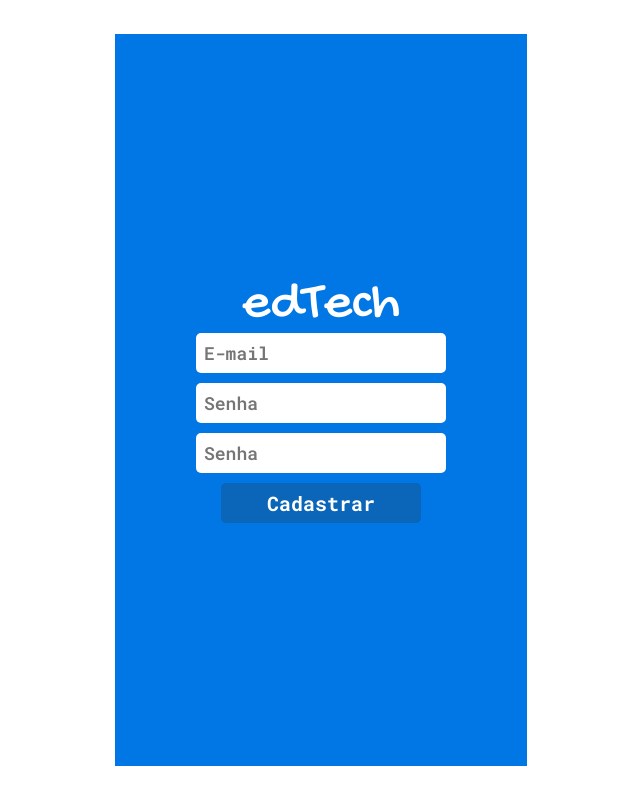
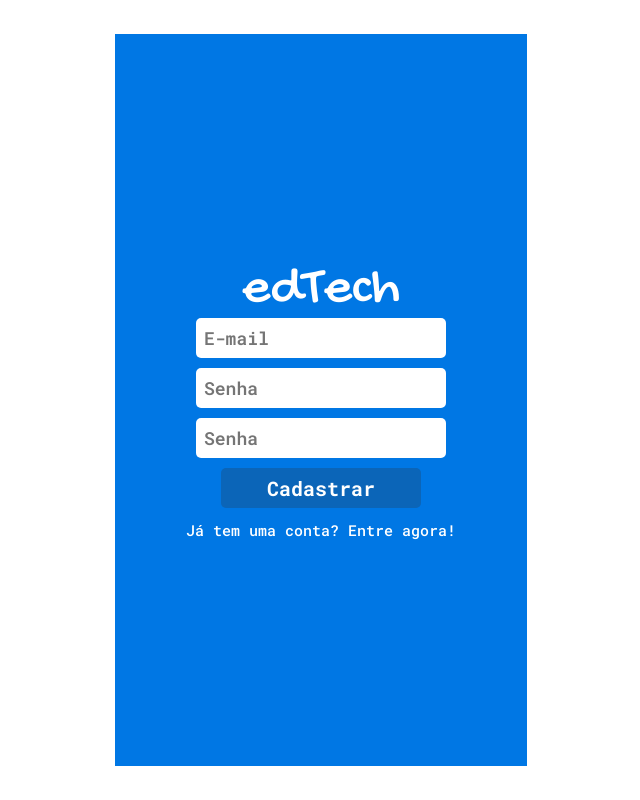
Before and after one commit to rosousa/edtech-front, a React (Create React App) app: page /sign-up in a window 1280 px wide. Shown: the whole page, without its empty margins (319-959 px from the left). Built offline with nearby package versions, Linux system fonts and the light colour scheme.

Commit message:
feat: sign-in and sign-up functionality

```diff
--- a/package.json
+++ b/package.json
@@ -6,6 +6,7 @@
     "@testing-library/jest-dom": "^5.16.5",
     "@testing-library/react": "^13.4.0",
     "@testing-library/user-event": "^13.5.0",
+    "axios": "^0.27.2",
     "react": "^18.2.0",
     "react-dom": "^18.2.0",
     "react-router-dom": "^6.4.0",
--- a/src/components/App.js
+++ b/src/components/App.js
@@ -1,16 +1,22 @@
+import { useState } from "react";
 import { BrowserRouter, Routes, Route } from "react-router-dom";
 import GlobalStyle from "../styles/GlobalStyle";
+import Token from "../contexts/UserToken";
 import SignIn from "./Authentication/SignIn";
 import SignUp from "./Authentication/SignUp";
 
 function App() {
+  const [token, setToken] = useState("");
+
   return (
     <BrowserRouter>
-      <GlobalStyle />
-      <Routes>
-        <Route path="/sign-in" element={<SignIn />} />
-        <Route path="/sign-up" element={<SignUp />} />
-      </Routes>
+      <Token.Provider value={{ token, setToken }}>
+        <GlobalStyle />
+        <Routes>
+          <Route path="/sign-in" element={<SignIn />} />
+          <Route path="/sign-up" element={<SignUp />} />
+        </Routes>
+      </Token.Provider>
     </BrowserRouter>
   );
 }
--- a/src/components/Authentication/SignIn.js
+++ b/src/components/Authentication/SignIn.js
@@ -1,19 +1,34 @@
 import Wrapper from "../../styles/Wrapper";
+import { useState, useContext } from "react";
+import { useNavigate } from "react-router-dom";
 import {
   Content,
   Title,
   Form,
   Input,
   Button,
+  Option,
 } from "../../styles/AuthenticationStyle";
-import { useState } from "react";
+import * as Request from "../../services/requests";
+import Token from "../../contexts/UserToken";
 
 function SignIn() {
   const [credentials, setCredentials] = useState({});
 
+  const { setToken } = useContext(Token);
+
+  const navigate = useNavigate();
+
   function handleForm(e) {
     e.preventDefault();
-    console.log(credentials);
+    Request.signIn(credentials)
+      .then((res) => {
+        const token = res.data.token;
+        setToken(token);
+      })
+      .catch(() => {
+        alert("Usuário e/ou senha inválidos");
+      });
   }
 
   return (
@@ -39,6 +54,9 @@ function SignIn() {
           />
           <Button>Entrar</Button>
         </Form>
+        <Option onClick={() => navigate("/sign-up")}>
+          Primeira vez? Cadastre-se!
+        </Option>
       </Content>
     </Wrapper>
   );
--- a/src/components/Authentication/SignUp.js
+++ b/src/components/Authentication/SignUp.js
@@ -1,18 +1,35 @@
 import Wrapper from "../../styles/Wrapper";
+import { useState } from "react";
+import { useNavigate } from "react-router-dom";
 import {
   Content,
   Title,
   Form,
   Input,
   Button,
+  Option,
 } from "../../styles/AuthenticationStyle";
-import { useState } from "react";
+import * as Request from "../../services/requests";
 
 function SignUp() {
   const [credentials, setCredentials] = useState({});
 
+  const navigate = useNavigate();
+
   function handleForm(e) {
     e.preventDefault();
+    Request.signUp(credentials)
+      .then(() => {
+        alert("Usuário cadastrado com sucesso!");
+        navigate("/sign-in");
+      })
+      .catch((err) => {
+        if (err.response.status === 409) {
+          alert("Usuário já cadastrado!");
+          return;
+        }
+        alert("Preencha o formulário corretamente!");
+      });
   }
 
   return (
@@ -49,6 +66,9 @@ function SignUp() {
           />
           <Button>Cadastrar</Button>
         </Form>
+        <Option onClick={() => navigate("/sign-in")}>
+          Já tem uma conta? Entre agora!
+        </Option>
       </Content>
     </Wrapper>
   );
--- /dev/null
+++ b/src/contexts/UserToken.js
@@ -0,0 +1,5 @@
+import { createContext } from "react";
+
+const Token = createContext();
+
+export default Token;
--- /dev/null
+++ b/src/services/requests.js
@@ -0,0 +1,15 @@
+import axios from "axios";
+
+const BASE_URL = "http://localhost:4000";
+
+function signUp(body) {
+  const promise = axios.post(`${BASE_URL}/sign-up`, body);
+  return promise;
+}
+
+function signIn(body) {
+  const promise = axios.post(`${BASE_URL}/sign-in`, body);
+  return promise;
+}
+
+export { signUp, signIn };
--- a/src/styles/AuthenticationStyle.js
+++ b/src/styles/AuthenticationStyle.js
@@ -53,4 +53,13 @@ const Button = styled.button`
   }
 `;
 
-export { Content, Title, Form, Input, Button };
+const Option = styled.p`
+  font-family: "Roboto Mono", monospace;
+  color: #ffffff;
+  font-size: 15px;
+  font-weight: 500;
+  margin-top: 15px;
+  cursor: pointer;
+`;
+
+export { Content, Title, Form, Input, Button, Option };
```
Also changed, not shown: 1 other file (tests, documents, lock files or other folders).
